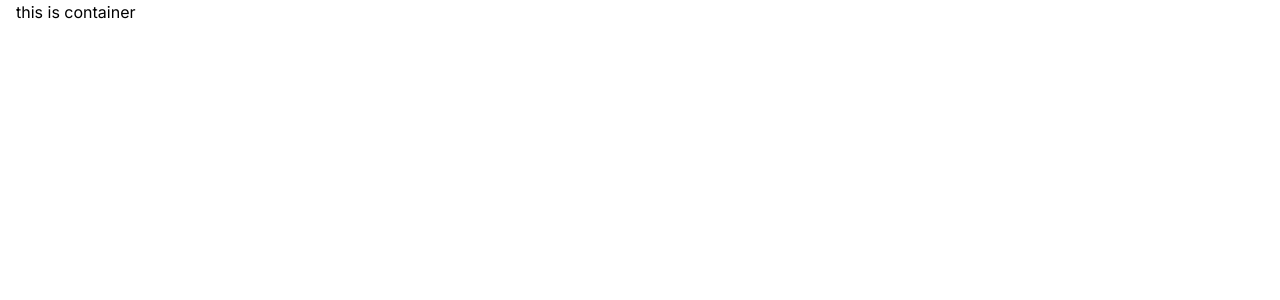
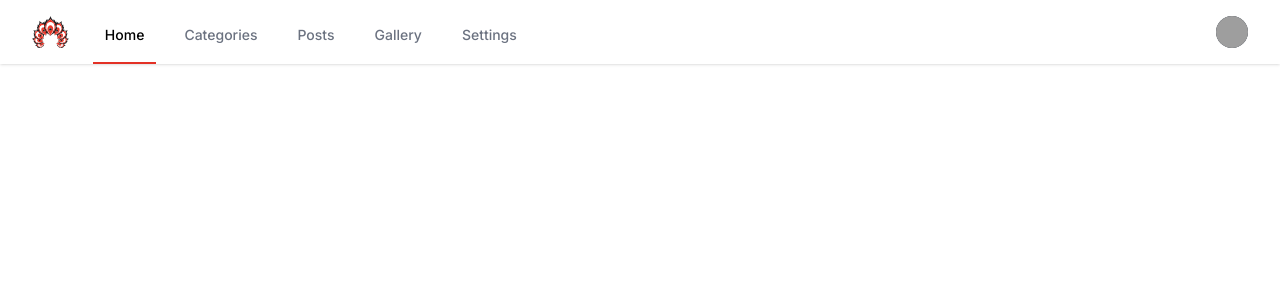
Before and after one commit to Mr-Zer0/bpla-admin, a Nuxt app: page / in a window 1280 px wide. Shown: the top 300 px of the page. Built offline with nearby package versions, Linux system fonts and the light colour scheme; grey boxes are pictures that could not be loaded.

Commit message:
App top bar design has been done

```diff
--- a/components/TopBar.vue
+++ b/components/TopBar.vue
@@ -1,7 +1,92 @@
 <template>
-    <header>
-        <div class="container mx-auto px-4">
-            this is container
+    <Disclosure as="nav" class="bg-white shadow" v-slot="{ open }">
+      <div class="mx-auto max-w-7xl px-2 sm:px-6 lg:px-8">
+        <div class="relative flex h-16 items-stretch justify-between">
+          <div class="absolute inset-y-0 left-0 flex items-center sm:hidden">
+            <!-- Mobile menu button-->
+            <DisclosureButton class="relative inline-flex items-center justify-center rounded-md p-2 text-gray-400 hover:bg-gray-700 hover:text-white focus:outline-none focus:ring-2 focus:ring-inset focus:ring-white">
+              <span class="absolute -inset-0.5" />
+              <span class="sr-only">Open main menu</span>
+              <Bars3Icon v-if="!open" class="block h-6 w-6" aria-hidden="true" />
+              <XMarkIcon v-else class="block h-6 w-6" aria-hidden="true" />
+            </DisclosureButton>
+          </div>
+          <div class="flex flex-1 items-center justify-center sm:items-stretch sm:justify-start">
+            <div class="flex flex-shrink-0 items-center">
+              <img class="h-8 w-auto" src="Logo.svg" alt="Your Company" />
+            </div>
+            <div class="hidden sm:flex sm:ml-6 space-x-4">
+                <a
+                    v-for="item in navigation"
+                    :key="item.name"
+                    :href="item.href"
+                    :class="[item.current ? 'border-b-2 border-b-primary' : 'text-gray-500 border-transparent hover:text-gray-700 hover:border-b-gray-300', 'border-b-2 border-solid pt-2 px-3 inline-flex items-center text-sm font-medium']"
+                    :aria-current="item.current ? 'page' : undefined"
+                >
+                    {{ item.name }}
+                </a>
+            </div>
+          </div>
+          <div class="absolute inset-y-0 right-0 flex items-center pr-2 sm:static sm:inset-auto sm:ml-6 sm:pr-0">
+            <!-- <button type="button" class="relative rounded-full bg-gray-800 p-1 text-gray-400 hover:text-white focus:outline-none focus:ring-2 focus:ring-white focus:ring-offset-2 focus:ring-offset-gray-800">
+              <span class="absolute -inset-1.5" />
+              <span class="sr-only">View notifications</span>
+              <BellIcon class="h-6 w-6" aria-hidden="true" />
+            </button> -->
+
+            <!-- Profile dropdown -->
+            <Menu as="div" class="relative ml-3">
+              <div>
+                <MenuButton class="relative flex rounded-full bg-gray-800 text-sm focus:outline-none focus:ring-2 focus:ring-white focus:ring-offset-2 focus:ring-offset-gray-800">
+                  <span class="absolute -inset-1.5" />
+                  <span class="sr-only">Open user menu</span>
+                  <img class="h-8 w-8 rounded-full" src="https://images.unsplash.com/photo-1472099645785-5658abf4ff4e?ixlib=rb-1.2.1&ixid=eyJhcHBfaWQiOjEyMDd9&auto=format&fit=facearea&facepad=2&w=256&h=256&q=80" alt="" />
+                </MenuButton>
+              </div>
+              <transition enter-active-class="transition ease-out duration-100" enter-from-class="transform opacity-0 scale-95" enter-to-class="transform opacity-100 scale-100" leave-active-class="transition ease-in duration-75" leave-from-class="transform opacity-100 scale-100" leave-to-class="transform opacity-0 scale-95">
+                <MenuItems class="absolute right-0 z-10 mt-2 w-48 origin-top-right rounded-md bg-white py-1 shadow-lg ring-1 ring-black ring-opacity-5 focus:outline-none">
+                  <MenuItem v-slot="{ active }">
+                    <a href="#" :class="[active ? 'bg-gray-100' : '', 'block px-4 py-2 text-sm text-gray-700']">Your Profile</a>
+                  </MenuItem>
+                  <MenuItem v-slot="{ active }">
+                    <a href="#" :class="[active ? 'bg-gray-100' : '', 'block px-4 py-2 text-sm text-gray-700']">Settings</a>
+                  </MenuItem>
+                  <MenuItem v-slot="{ active }">
+                    <a href="#" :class="[active ? 'bg-gray-100' : '', 'block px-4 py-2 text-sm text-gray-700']">Sign out</a>
+                  </MenuItem>
+                </MenuItems>
+              </transition>
+            </Menu>
+          </div>
         </div>
-    </header>
-</template>
+      </div>
+
+      <DisclosurePanel class="sm:hidden">
+        <div class="space-y-1 pb-3 pt-2">
+            <DisclosureButton
+                v-for="item in navigation"
+                :key="item.name"
+                as="a"
+                :href="item.href"
+                :class="[item.current ? 'border-l-4 bg-primary/[.06] border-solid border-primary' : 'text-gray-500 hover:bg-gray-400/[.06] border-transparent hover:border-l-gray-400', 'block px-4 py-2 text-base font-medium border-l-4 border-solid']"
+                :aria-current="item.current ? 'page' : undefined"
+            >
+                {{ item.name }}
+            </DisclosureButton>
+        </div>
+      </DisclosurePanel>
+    </Disclosure>
+  </template>
+
+  <script setup>
+  import { Disclosure, DisclosureButton, DisclosurePanel, Menu, MenuButton, MenuItem, MenuItems } from '@headlessui/vue'
+  import { Bars3Icon, BellIcon, XMarkIcon } from '@heroicons/vue/24/outline'
+
+  const navigation = [
+    { name: 'Home', href: '#', current: true },
+    { name: 'Categories', href: '#', current: false },
+    { name: 'Posts', href: '#', current: false },
+    { name: 'Gallery', href: '#', current: false },
+    { name: 'Settings', href: '#', current: false }
+  ]
+  </script>
```
